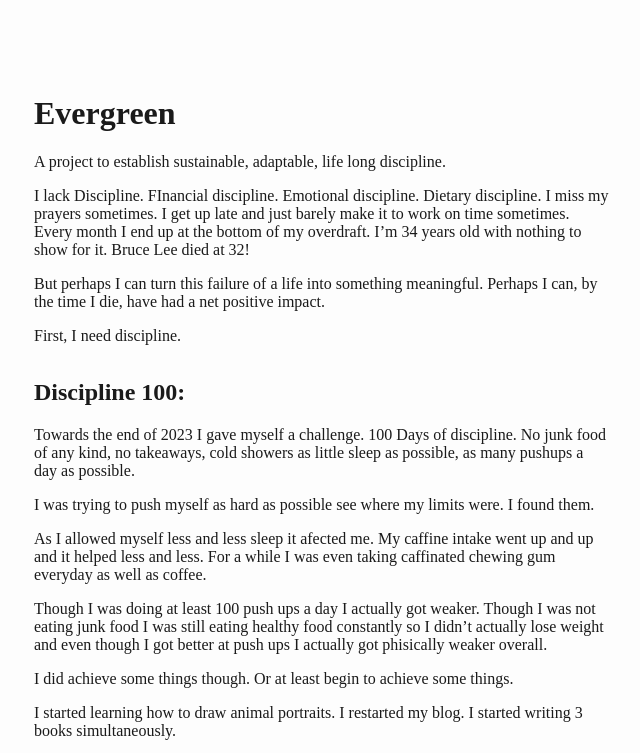
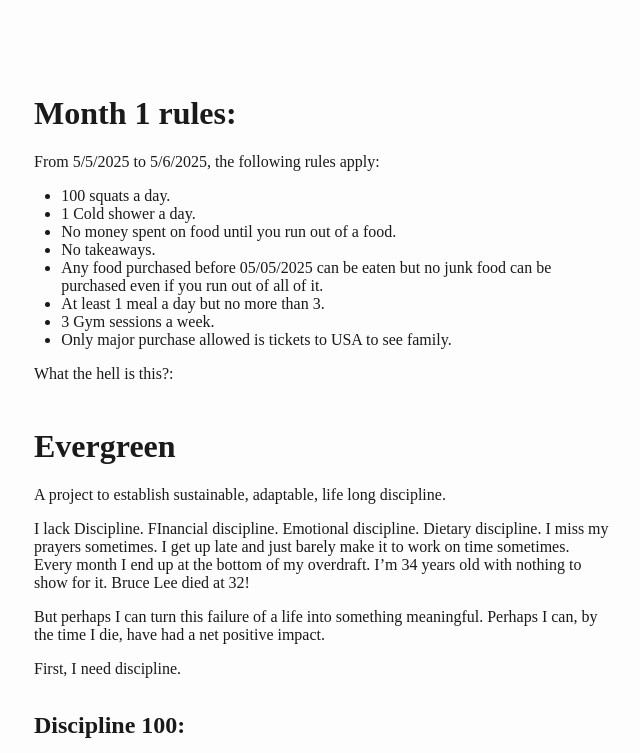
Before and after one commit to baigel2/evergreen, a plain HTML site: page index.html in a window 1280 px wide. Shown: the top 753 px of the page, without its empty margins (318-958 px from the left). Drawn offline with Linux system fonts and the light colour scheme.

Commit message:
Month 1 rules are set

```diff
--- a/index.html
+++ b/index.html
@@ -169,6 +169,20 @@
   </style>
 </head>
 <body>
+<h1 id="month-1-rules">Month 1 rules:</h1>
+<p>From 5/5/2025 to 5/6/2025, the following rules apply:</p>
+<ul>
+<li>100 squats a day.</li>
+<li>1 Cold shower a day.</li>
+<li>No money spent on food until you run out of a food.</li>
+<li>No takeaways.</li>
+<li>Any food purchased before 05/05/2025 can be eaten but no junk food
+can be purchased even if you run out of all of it.</li>
+<li>At least 1 meal a day but no more than 3.</li>
+<li>3 Gym sessions a week.</li>
+<li>Only major purchase allowed is tickets to USA to see family.</li>
+</ul>
+<p>What the hell is this?:</p>
 <h1 id="evergreen">Evergreen</h1>
 <p>A project to establish sustainable, adaptable, life long
 discipline.</p>
```
Also changed, not shown: 1 other file.
